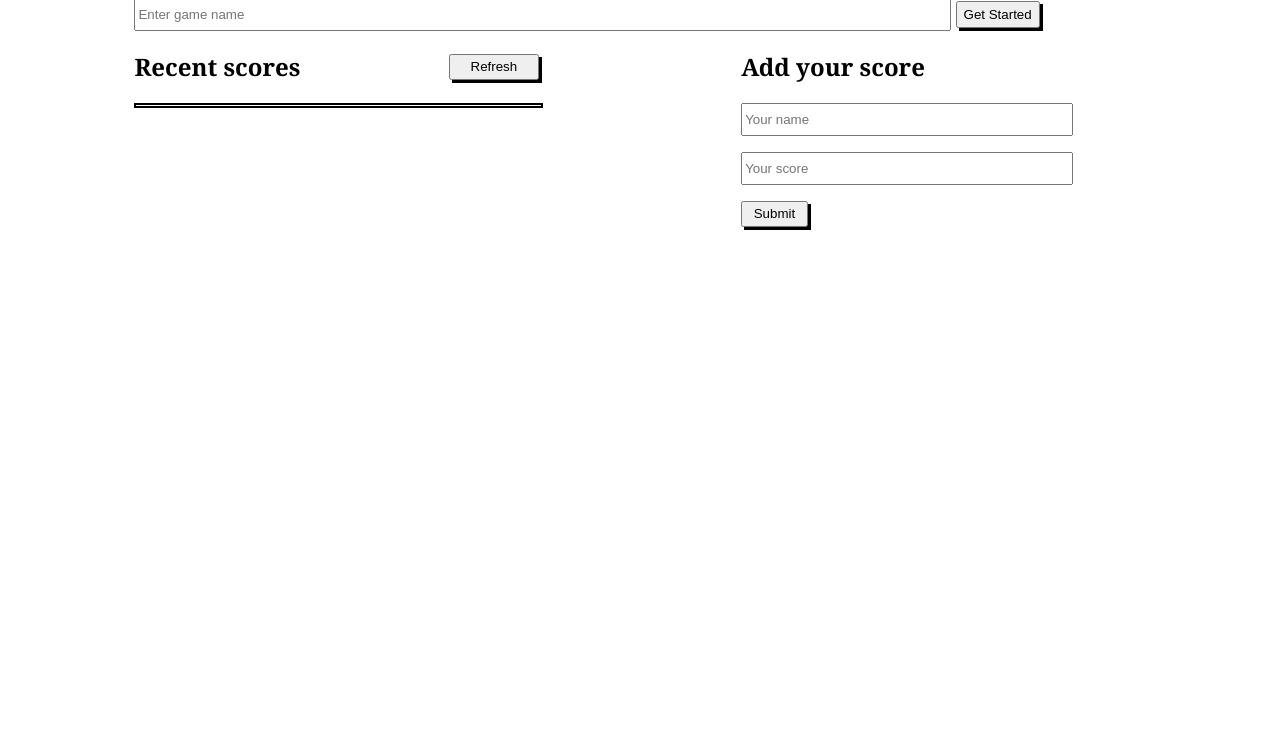
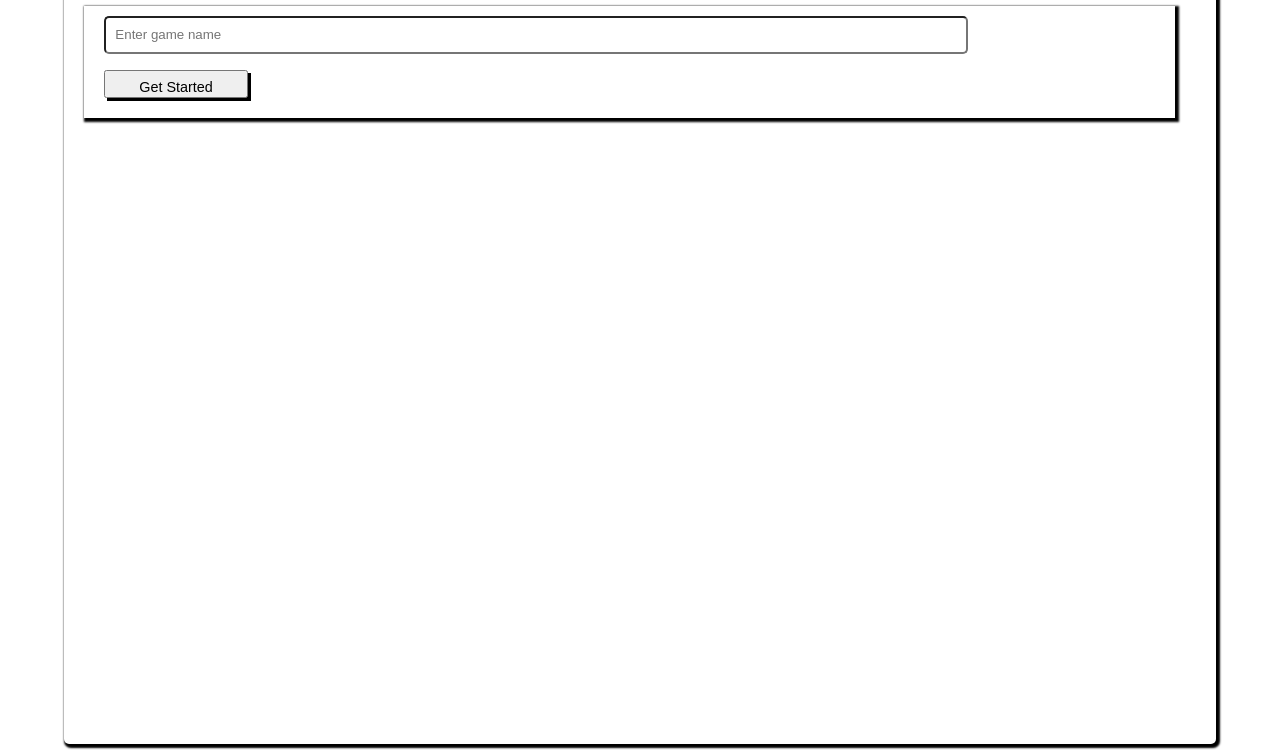
Before and after one commit to aima98/Leaderboard, a website built with webpack: page src/index.html in a window 1280 px wide. Shown: the part 116-870 px from the top of the page. Before the commit the page ends 800 px from the top, so only its background shows below. Built offline with nearby package versions, Linux system fonts and the light colour scheme.

Commit message:
Improving Leaderboard styling

```diff
--- a/src/style.css
+++ b/src/style.css
@@ -1,16 +1,34 @@
 html {
-  font-family: Cambria, Cochin, Georgia, Times, "Times New Roman", serif;
+  box-sizing: border-box;
+  font-family: 'Trebuchet MS', 'Lucida Sans Unicode', 'Lucida Grande', 'Lucida Sans', Arial, sans-serif;
+}
+
+body {
+  height: auto;
+  box-shadow: 2px 2px 2px 2px #000;
+  border-radius: 5px;
+  width: 90%;
+  margin: 20px auto 10px auto;
 }
 
 main {
   padding: 20px;
-  width: 80%;
-  margin: 0 auto;
+  width: 82%;
+  height: 100vh;
+}
+
+#add-new-game {
+  height: auto;
+  width: 100%;
+  box-shadow: 2px 2px 2px 2px #000;
+  padding: 10px;
 }
 
 .rec-scores {
-  float: left;
-  width: 40%;
+  width: 100%;
+  display: none;
+  margin-top: 10px;
+  padding-bottom: 20px;
 }
 
 .scores-list {
@@ -27,13 +45,14 @@ button {
 
 .details {
   margin: 0;
-  padding: 2px;
+  padding: 10px;
 }
 
 .names-scores {
   width: 100%;
   height: auto;
-  border: 2px solid black;
+  box-shadow: 2px 2px 2px 2px #000;
+  border-radius: 5px;
   display: flex;
   flex-direction: column;
   padding-bottom: 1px;
@@ -57,23 +76,37 @@ button {
 }
 
 .add-score {
-  float: right;
-  width: 40%;
+  width: 100%;
+  display: none;
 }
 
 form {
   display: flex;
   flex-direction: column;
-  gap: 1em;
+  gap: 1.2em;
+  padding: 0 10px 10px 10px;
+}
+
+.score-txt {
+  padding: 10px 0 0 10px;
 }
 
 input {
-  height: 2em;
-  width: 80%;
+  padding: 0.7em;
+  width: 100%;
+  border-radius: 5px;
+}
+
+input::placeholder {
+  font-size: 1em;
 }
 
 #submit {
-  width: 5em;
+  width: 6em;
+}
+
+#add-game {
+  width: 10em;
 }
 
 #refresh :hover {
@@ -84,3 +117,77 @@ input {
   float: right;
   width: 90px;
 }
+
+#submit,
+#add-game {
+  padding: 0.5em;
+  box-shadow: 3px 3px 0 0 rgb(0, 0, 0);
+  font-size: 0.9em;
+}
+
+.add-game {
+  display: flex;
+  flex-direction: column;
+  justify-content: center;
+  gap: 1em;
+}
+
+@media only screen and (min-width: 768px) {
+  .main {
+    padding: 40px;
+    width: 100%;
+  }
+
+  main {
+    padding: 20px;
+    width: 100%;
+    height: 100vh;
+  }
+
+  .add-game {
+    width: 80%;
+  }
+
+  .add-new-game {
+    width: 80%;
+  }
+
+  #add-new-game {
+    height: auto;
+    width: 93%;
+    box-shadow: 2px 2px 2px 2px #000;
+    padding: 10px;
+  }
+
+  .add-score {
+    width: 45%;
+    float: left;
+  }
+
+  .head-scores {
+    display: flex;
+    width: 96%;
+    justify-content: space-between;
+    align-items: center;
+  }
+
+  .names-scores {
+    width: 95%;
+    height: auto;
+    box-shadow: 2px 2px 2px 2px #000;
+    border-radius: 5px;
+    display: flex;
+    flex-direction: column;
+    padding-bottom: 1px;
+  }
+
+  .add-score-2 {
+    width: 100%;
+    float: left;
+  }
+
+  .recent-scores {
+    width: 45%;
+    float: right;
+  }
+}
```
Also changed, not shown: dist/main.js.
